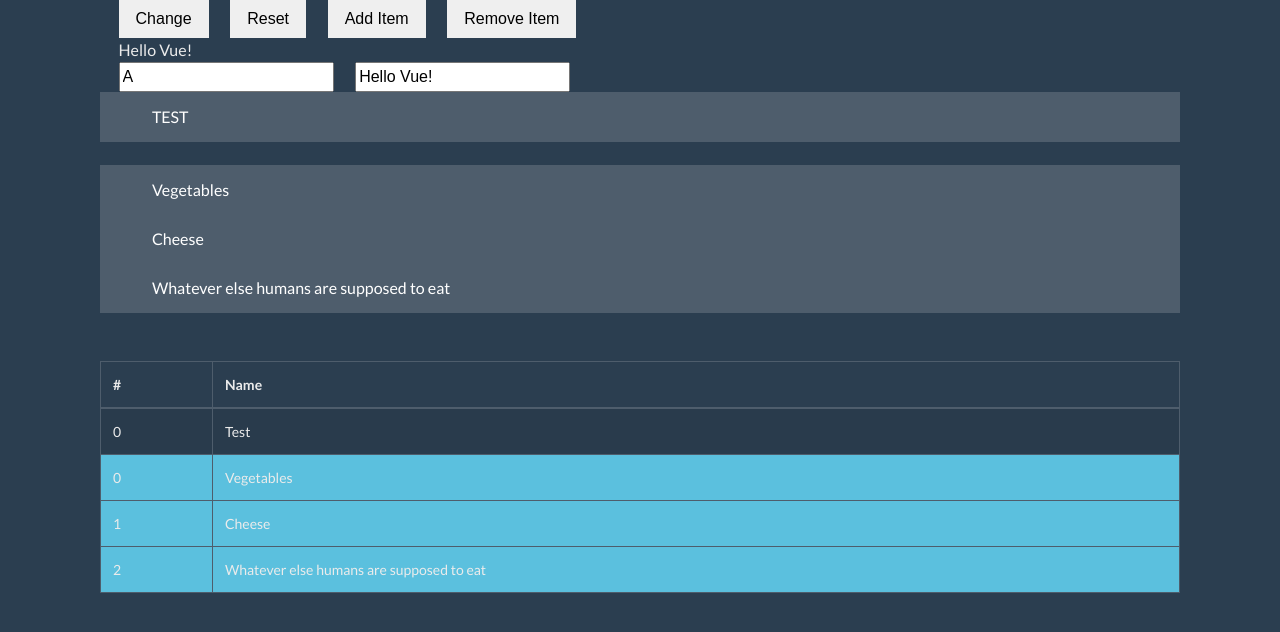
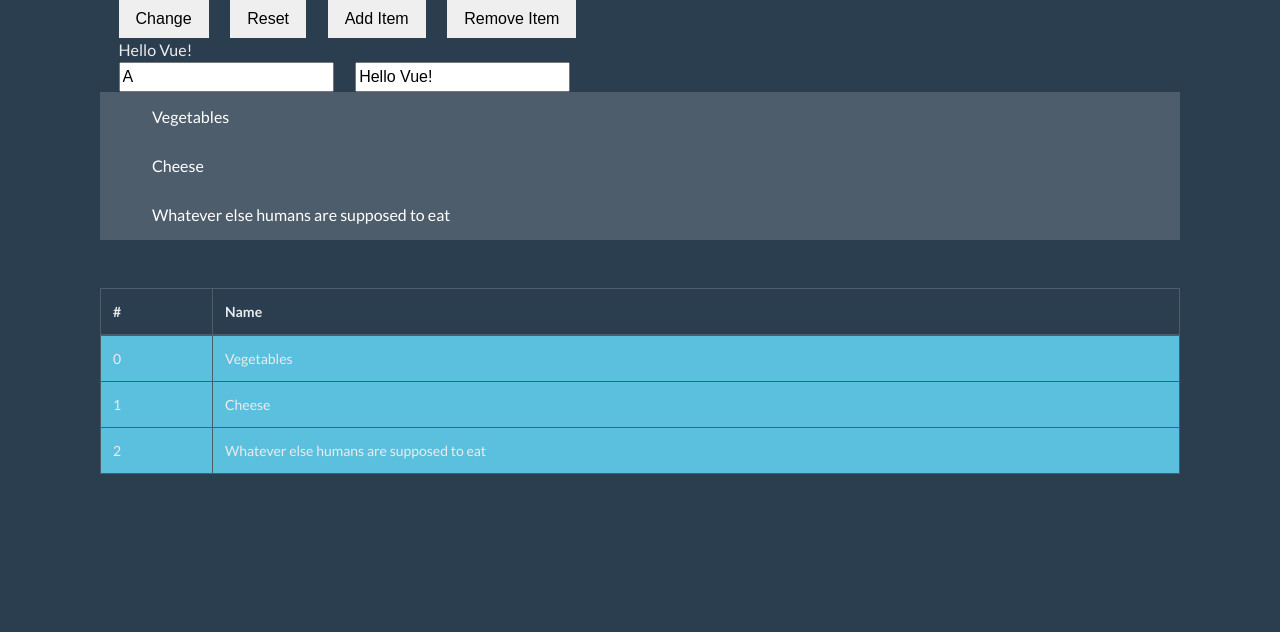
Before and after one commit to yohanswanepoel/django-openshift-js, a Django app: page / in a window 1280 px wide. Shown: the part 46-678 px from the top of the page. Run offline with Django 3.2, Linux system fonts and the light colour scheme; parts of the project's set-up code (start-up, migrations or seed data) failed here and were passed over; some libraries are stand-ins or nearby versions.

Commit message:
removed test

```diff
--- a/myaccounts/templates/pages/home.html
+++ b/myaccounts/templates/pages/home.html
@@ -15,10 +15,7 @@
       <input type="text" v-model="input"></input>
       <input type="text" v-model="message"></input>
       <ul class="list-group">
-        <li class="list-group-item list-group-item-action">
-          TEST
-        </li>
-        <li v-for="gl in groceryList" class="list-group-item list-group-item-action">
+         <li v-for="gl in groceryList" class="list-group-item list-group-item-action">
           [[ gl.text ]]
         </li>
       </ul>
@@ -30,11 +27,7 @@
           </tr>
         </thead>
         <tbody>
-          <tr>
-            <td>0</td>
-            <td>Test</td>
-          </tr>
-          <tr class="table-info" v-for="gl in groceryList">
+          <tr class="table-info" v-for="gl in groceryList">
             <td>[[ gl.id ]]</td>
             <td>[[ gl.text ]]</td>
           </tr>
```
